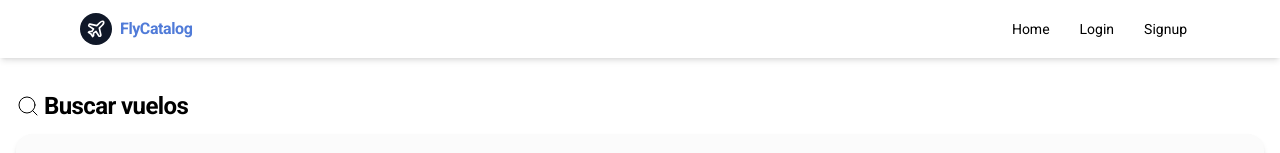
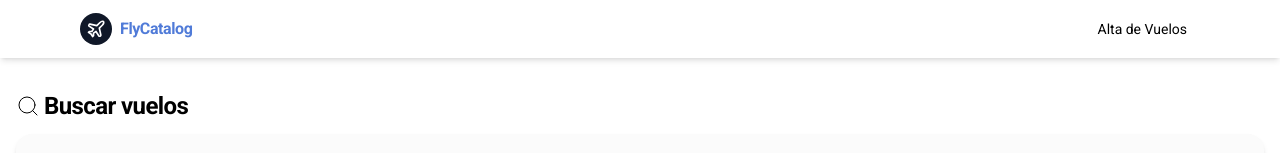
Before and after one commit to luchicapello/CatalogoVuelos, a React (Vite) app: page / in a window 1280 px wide. Shown: the top 153 px of the page. Built offline with nearby package versions, Linux system fonts and the light colour scheme.

Commit message:
Alta de vuelos btn

```diff
--- a/src/components/Navbar.jsx
+++ b/src/components/Navbar.jsx
@@ -1,6 +1,9 @@
 import { Plane } from "lucide-react";
+import { useLocation, useNavigate } from "react-router-dom";
 
-export default function Navbar({ current, setCurrent }) {
+export default function Navbar() {
+  const navigate = useNavigate();
+  const location = useLocation();
   return (
     <header className="sticky top-0 z-30 backdrop-blur bg-white/70 shadow-md font-sans">
       <div className="max-w-6xl mx-auto px-4 py-3 flex items-center justify-between">
@@ -16,15 +19,13 @@ export default function Navbar({ current, setCurrent }) {
         </div>
         <nav className="flex items-center gap-1 text-sm">
           {[
-            { key: "home", label: "Home" },
-            { key: "login", label: "Login" },
-            { key: "signup", label: "Signup" },
+            { key: "/vuelos/nuevo", label: "Alta de Vuelos" },
           ].map((t) => (
             <button
               key={t.key}
-              onClick={() => setCurrent(t.key)}
+              onClick={() => navigate(t.key)}
               className={`px-3 py-1.5 rounded-xl transition border cursor-pointer ${
-                current === t.key
+                location.pathname === t.key
                   ? "bg-gray-900 text-white border-gray-900"
                   : "hover:bg-primary/20 border-transparent"
               }`}
```
